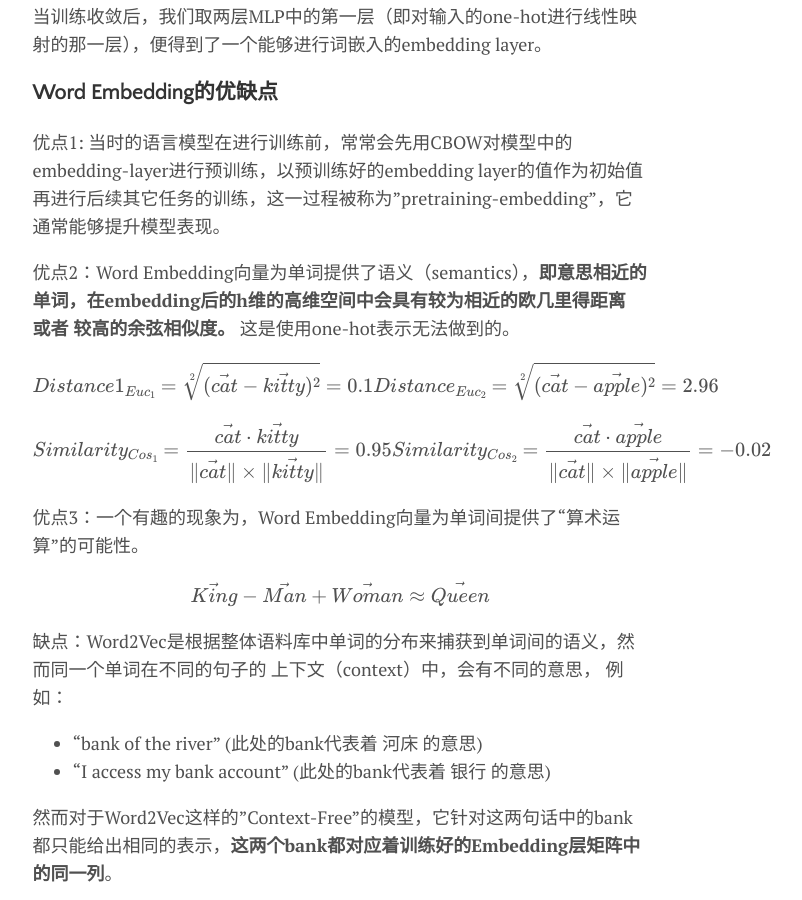
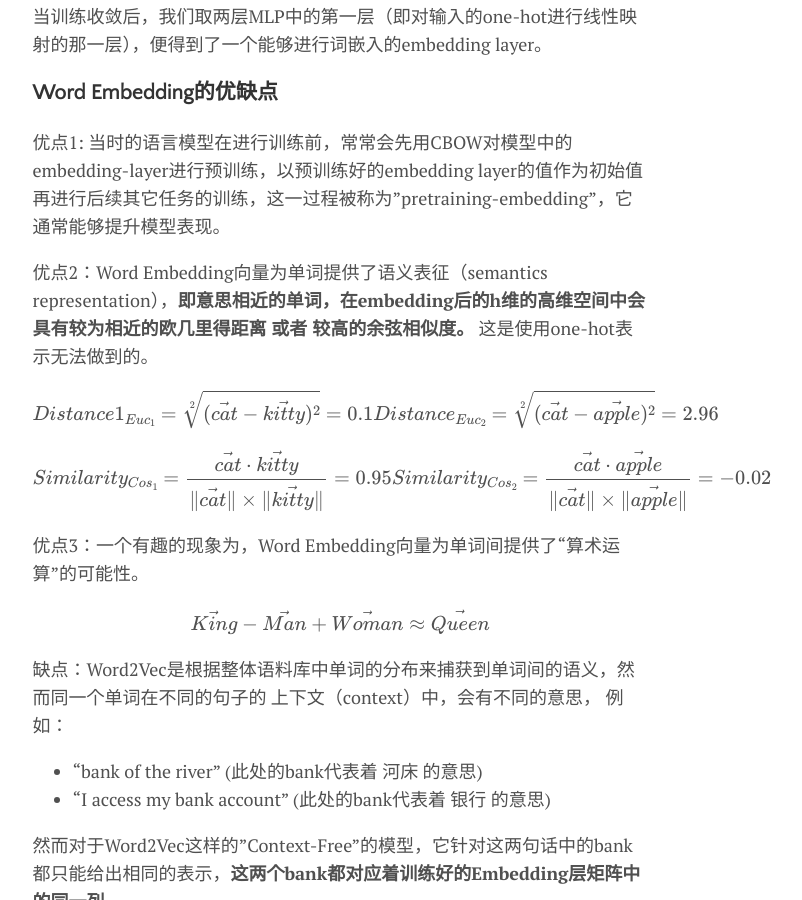
Before and after one commit to ANYMS-A/ANYMS-A.github.io, a Jekyll site: the page built from _posts/2024-07-28-nlp-embedding.md, in a window 1280 px wide and 900 px high, scrolled down 3846 px. Shown: the whole window, without its empty margins (300-1102 px from the left). Built offline with Jekyll 4.4.1, drawn with Linux system fonts in a browser that asks for light colours; formulas are drawn with MathJax 3.

Commit message:
Update 2024-07-28-nlp-embedding.md
add term

```diff
--- a/_posts/2024-07-28-nlp-embedding.md
+++ b/_posts/2024-07-28-nlp-embedding.md
@@ -123,7 +123,7 @@ $$
 ### Word Embedding的优缺点
 优点1: 当时的语言模型在进行训练前，常常会先用CBOW对模型中的embedding-layer进行预训练，以预训练好的embedding layer的值作为初始值再进行后续其它任务的训练，这一过程被称为"pretraining-embedding"，它通常能够提升模型表现。
 
-优点2：Word Embedding向量为单词提供了语义（semantics），**即意思相近的单词，在embedding后的h维的高维空间中会具有较为相近的欧几里得距离 或者 较高的余弦相似度。** 这是使用one-hot表示无法做到的。
+优点2：Word Embedding向量为单词提供了语义表征（semantics representation），**即意思相近的单词，在embedding后的h维的高维空间中会具有较为相近的欧几里得距离 或者 较高的余弦相似度。** 这是使用one-hot表示无法做到的。
 
 
 $$
```
